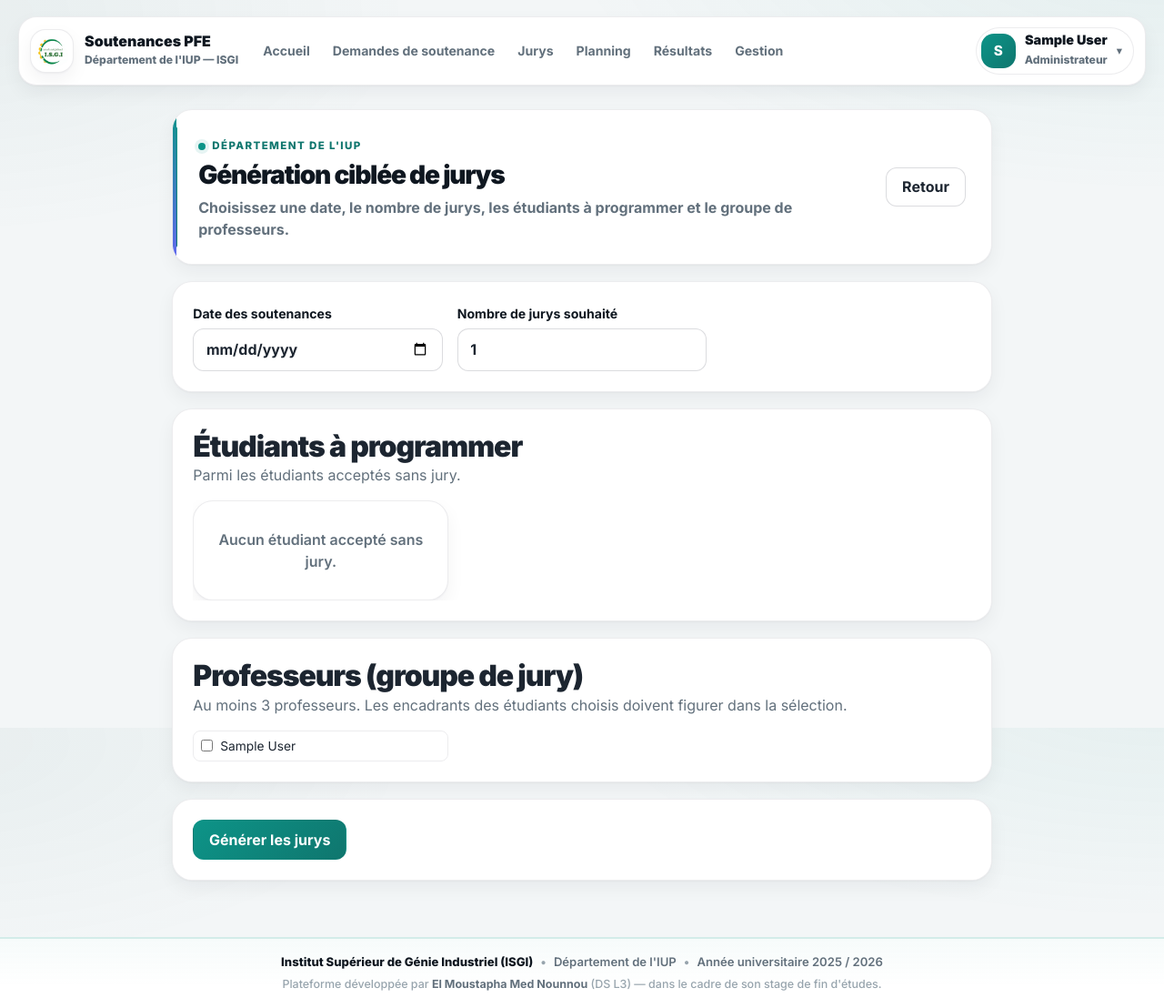
After one commit to umr-ames/IUP_soutenance, a Django app: page /soutenances/admin/jurys/generate-targeted/ in a window 1280 px wide. The commit adds this page. Shown: the whole page at 91% size. Run offline with Django 5.2, Linux system fonts and the light colour scheme; a user stored in the database is signed in; tables that the repository leaves empty hold one stand-in row (values such as "Sample post").

Commit message:
Jurys : generation ciblee (date choisie, nombre de jurys, etudiants et profs selectionnes)
Co-Authored-By: Claude Opus 4.8 <noreply@anthropic.com>

```diff
--- a/soutenances/forms.py
+++ b/soutenances/forms.py
@@ -237,6 +237,50 @@ class JuryGenerationForm(forms.Form):
     )
 
 
+class TargetedJuryGenerationForm(forms.Form):
+    """Génération ciblée : l'admin choisit une date, un nombre de jurys, les
+    étudiants (parmi les acceptés) et un groupe de professeurs."""
+
+    defense_date = forms.DateField(
+        label="Date des soutenances",
+        widget=forms.DateInput(attrs={"type": "date", "class": "form-control"}),
+    )
+    num_juries = forms.IntegerField(
+        label="Nombre de jurys souhaité",
+        min_value=1,
+        initial=1,
+        widget=forms.NumberInput(attrs={"class": "form-control", "min": 1}),
+    )
+    students = forms.ModelMultipleChoiceField(
+        label="Étudiants à programmer",
+        queryset=StudentProfile.objects.none(),
+        widget=forms.CheckboxSelectMultiple,
+    )
+    professors = forms.ModelMultipleChoiceField(
+        label="Professeurs (groupe de jury)",
+        queryset=ProfessorProfile.objects.none(),
+        widget=forms.CheckboxSelectMultiple,
+    )
+
+    def __init__(self, *args, **kwargs):
+        super().__init__(*args, **kwargs)
+        self.fields["students"].queryset = (
+            StudentProfile.objects.filter(
+                pfe_request__status=PFERequest.STATUS_ACCEPTED,
+                jury_assignment__isnull=True,
+                encadrant__isnull=False,
+            ).select_related("encadrant").order_by("encadrant__full_name", "full_name")
+        )
+        self.fields["professors"].queryset = ProfessorProfile.objects.order_by("full_name")
+
+    def clean(self):
+        cleaned = super().clean()
+        professors = cleaned.get("professors")
+        if professors is not None and professors.count() < 3:
+            self.add_error("professors", "Sélectionnez au moins 3 professeurs.")
+        return cleaned
+
+
 class JuryStudentAssignForm(forms.Form):
     student = forms.ModelChoiceField(
         label="Étudiant",
--- a/soutenances/urls.py
+++ b/soutenances/urls.py
@@ -9,6 +9,7 @@ urlpatterns = [
     path("admin/deadline/", views.admin_deadline, name="admin_deadline"),
     path("admin/jurys/", views.admin_jury_list, name="admin_jury_list"),
     path("admin/jurys/generate/", views.admin_generate_juries, name="admin_generate_juries"),
+    path("admin/jurys/generate-targeted/", views.admin_generate_juries_targeted, name="admin_generate_juries_targeted"),
     path("admin/jurys/create/", views.admin_jury_create, name="admin_jury_create"),
     path("admin/jurys/quick-create/", views.admin_jury_quick_create, name="admin_jury_quick_create"),
     path("admin/jurys/helper/slots/", views.admin_jury_helper_slots, name="admin_jury_helper_slots"),
--- a/soutenances/views.py
+++ b/soutenances/views.py
@@ -25,6 +25,7 @@ from .forms import (
     PFERequestDecisionForm,
     PFERequestForm,
     PlanningGenerationForm,
+    TargetedJuryGenerationForm,
 )
 
 from .models import (
@@ -289,6 +290,135 @@ def admin_generate_juries(request):
     return render(request, "soutenances/admin_generation_report.html", {
         "result": result,
     })
+
+
+@login_required
+@role_required(["admin"])
+def admin_generate_juries_targeted(request):
+    """Génération ciblée : date + nombre de jurys + étudiants + professeurs
+    choisis par l'admin (override des disponibilités déclarées)."""
+    if request.method == "POST":
+        form = TargetedJuryGenerationForm(request.POST)
+        if form.is_valid():
+            result = generate_targeted_juries(
+                form.cleaned_data["defense_date"],
+                list(form.cleaned_data["students"]),
+                list(form.cleaned_data["professors"]),
+                form.cleaned_data["num_juries"],
+            )
+            messages.success(
+                request,
+                f"{result['created']} jury(s) créé(s), "
+                f"{result['assigned']} étudiant(s) programmé(s) le "
+                f"{form.cleaned_data['defense_date'].strftime('%d/%m/%Y')}."
+            )
+            if result["skipped"]:
+                detail = "; ".join(
+                    f"{s.full_name} ({why})" for s, why in result["skipped"][:8]
+                )
+                messages.warning(
+                    request,
+                    f"{len(result['skipped'])} étudiant(s) non programmé(s) : {detail}"
+                )
+            return redirect("admin_jury_list")
+    else:
+        form = TargetedJuryGenerationForm()
+
+    return render(request, "soutenances/admin_generate_targeted.html", {"form": form})
+
+
+@transaction.atomic
+def generate_targeted_juries(defense_date, students, professors, num_juries):
+    """Crée jusqu'à num_juries jurys le jour choisi à partir des étudiants et
+    professeurs sélectionnés. Chaque jury : 3 professeurs distincts (encadrants
+    inclus), créneaux de 20 min, président ≠ encadrant. Jurys parallèles (profs
+    disjoints) → pas de conflit."""
+    from collections import defaultdict
+
+    result = {"created": 0, "assigned": 0, "scheduled": 0, "skipped": [], "juries": []}
+
+    prof_ids = {p.id for p in professors}
+    enc_obj = {p.id: p for p in professors}
+
+    ready = []
+    for student in students:
+        if student.encadrant_id in prof_ids:
+            ready.append(student)
+        else:
+            result["skipped"].append((student, "encadrant non sélectionné"))
+
+    if not ready:
+        return result
+
+    by_enc = defaultdict(list)
+    for student in ready:
+        by_enc[student.encadrant_id].append(student)
+
+    enc_ids_sorted = sorted(by_enc.keys(), key=lambda eid: -len(by_enc[eid]))
+
+    n = max(1, num_juries)
+    buckets = [{"members": [], "students": []} for _ in range(n)]
+
+    for eid in enc_ids_sorted:
+        candidates = [b for b in buckets if len(b["members"]) < 3]
+        if not candidates:
+            for student in by_enc[eid]:
+                result["skipped"].append((student, "pas assez de jurys pour placer cet encadrant"))
+            continue
+        bucket = min(candidates, key=lambda b: len(b["students"]))
+        bucket["members"].append(enc_obj[eid])
+        bucket["students"].extend(by_enc[eid])
+
+    used = {p.id for b in buckets for p in b["members"]}
+    fillers = [p for p in professors if p.id not in used]
+    fi = 0
+
+    for bucket in buckets:
+        if not bucket["students"]:
+            continue
+        while len(bucket["members"]) < 3 and fi < len(fillers):
+            bucket["members"].append(fillers[fi])
+            fi += 1
+        if len(bucket["members"]) < 3:
+            for student in bucket["students"]:
+                result["skipped"].append((student, "pas assez de professeurs pour compléter le jury"))
+            continue
+
+        idx = result["created"] + 1
+        jury = Jury.objects.create(
+            name=f"Jury {defense_date.strftime('%d/%m')} #{idx}",
+            defense_date=defense_date,
+            is_validated=False,
+        )
+        for professor in bucket["members"]:
+            JuryMember.objects.create(jury=jury, professor=professor)
+        result["created"] += 1
+
+        cursor = datetime.combine(defense_date, time(9, 0))
+        schedules = []
+        for student in sorted(bucket["students"], key=lambda s: s.full_name.lower()):
+            president = next(
+                (p for p in bucket["members"] if p.id != student.encadrant_id), None
+            )
+            js = JuryStudent.objects.create(student=student, jury=jury, president=president)
+            schedules.append(DefenseSchedule(
+                jury_student=js,
+                start_time=cursor.time(),
+                end_time=(cursor + timedelta(minutes=20)).time(),
+                duration_minutes=20,
+            ))
+            result["assigned"] += 1
+            cursor += timedelta(minutes=20)
+
+        DefenseSchedule.objects.bulk_create(schedules)
+        result["scheduled"] += len(schedules)
+        result["juries"].append({
+            "name": jury.name,
+            "members": [p.full_name for p in bucket["members"]],
+            "count": len(bucket["students"]),
+        })
+
+    return result
 
 
 @transaction.atomic
--- /dev/null
+++ b/templates/soutenances/admin_generate_targeted.html
@@ -0,0 +1,71 @@
+{% extends "base.html" %}
+
+{% block title %}Génération ciblée de jurys{% endblock %}
+
+{% block content %}
+<div class="page-header">
+    <div>
+        <span class="eyebrow">Département de l'IUP</span>
+        <h1>Génération ciblée de jurys</h1>
+        <p>Choisissez une date, le nombre de jurys, les étudiants à programmer et le groupe de professeurs.</p>
+    </div>
+    <a class="btn btn-outline-secondary" href="{% url 'admin_jury_list' %}">Retour</a>
+</div>
+
+<form method="post">
+    {% csrf_token %}
+
+    {% if form.non_field_errors %}
+        <div class="alert alert-danger">{{ form.non_field_errors }}</div>
+    {% endif %}
+
+    <section class="content-panel">
+        <div class="row g-3">
+            <div class="col-md-4">
+                <label class="form-label">{{ form.defense_date.label }}</label>
+                {{ form.defense_date }}
+                {% for e in form.defense_date.errors %}<div class="form-error">{{ e }}</div>{% endfor %}
+            </div>
+            <div class="col-md-4">
+                <label class="form-label">{{ form.num_juries.label }}</label>
+                {{ form.num_juries }}
+                {% for e in form.num_juries.errors %}<div class="form-error">{{ e }}</div>{% endfor %}
+            </div>
+        </div>
+    </section>
+
+    <section class="content-panel">
+        <h2>Étudiants à programmer</h2>
+        <p class="text-muted">Parmi les étudiants acceptés sans jury.</p>
+        {% for e in form.students.errors %}<div class="form-error">{{ e }}</div>{% endfor %}
+        <div style="max-height:320px; overflow:auto; display:grid; grid-template-columns:repeat(auto-fill,minmax(280px,1fr)); gap:6px;">
+            {% for cb in form.students %}
+                <label style="display:flex; gap:8px; align-items:flex-start; padding:6px 8px; border:1px solid var(--line); border-radius:8px;">
+                    {{ cb.tag }}
+                    <span style="font-size:0.86rem;">{{ cb.choice_label }}</span>
+                </label>
+            {% empty %}
+                <div class="empty-state">Aucun étudiant accepté sans jury.</div>
+            {% endfor %}
+        </div>
+    </section>
+
+    <section class="content-panel">
+        <h2>Professeurs (groupe de jury)</h2>
+        <p class="text-muted">Au moins 3 professeurs. Les encadrants des étudiants choisis doivent figurer dans la sélection.</p>
+        {% for e in form.professors.errors %}<div class="form-error">{{ e }}</div>{% endfor %}
+        <div style="max-height:320px; overflow:auto; display:grid; grid-template-columns:repeat(auto-fill,minmax(240px,1fr)); gap:6px;">
+            {% for cb in form.professors %}
+                <label style="display:flex; gap:8px; align-items:center; padding:6px 8px; border:1px solid var(--line); border-radius:8px;">
+                    {{ cb.tag }}
+                    <span style="font-size:0.86rem;">{{ cb.choice_label }}</span>
+                </label>
+            {% endfor %}
+        </div>
+    </section>
+
+    <section class="content-panel">
+        <button type="submit" class="btn btn-primary">Générer les jurys</button>
+    </section>
+</form>
+{% endblock %}
--- a/templates/soutenances/admin_jury_list.html
+++ b/templates/soutenances/admin_jury_list.html
@@ -21,6 +21,10 @@
 
             <a href="{% url 'admin_jury_quick_create' %}" class="btn btn-secondary">
                 Préparer un jury
+            </a>
+
+            <a href="{% url 'admin_generate_juries_targeted' %}" class="btn btn-secondary">
+                Génération ciblée
             </a>
 
             <a href="{% url 'admin_jury_create' %}" class="btn btn-light">
```
